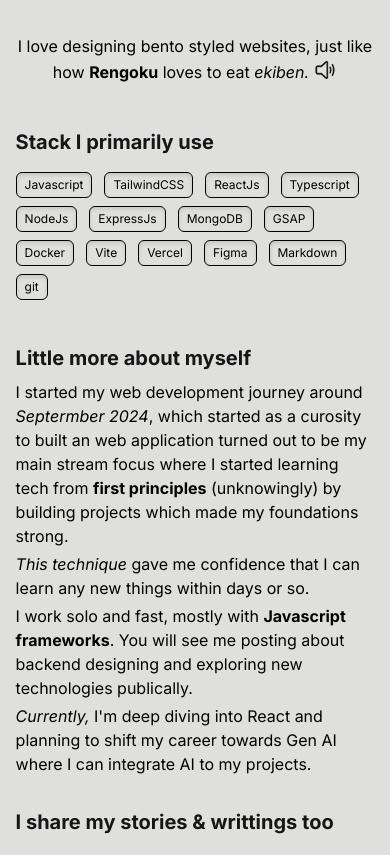
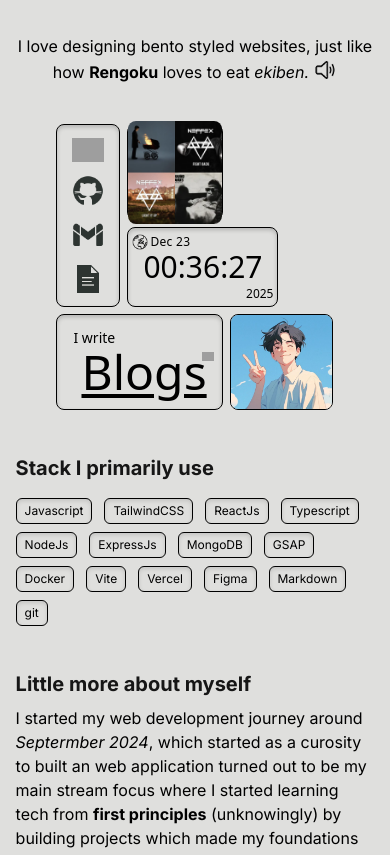
Before and after one commit to DarkkkSoul/portfolio-v3, a React (Vite) app: page / in a window 390 px wide. Shown: the part 2320-3175 px from the top of the page. Built offline with nearby package versions, Linux system fonts and the light colour scheme; grey boxes are pictures that could not be loaded.

Commit message:
bento for mobile

```diff
--- /dev/null
+++ b/src/components/home/SmBento.jsx
@@ -0,0 +1,90 @@
+import React, { useEffect, useState } from 'react'
+import musicArr from '../../arrays/music';
+
+function SmBento() {
+    // time
+    const [time, setTime] = useState();
+    useEffect(() => {
+        const interval = setInterval(() => {
+            setTime(new Date().toTimeString().split(' ')[0]);
+        }, 1000);
+
+        () => clearInterval(interval);
+    }, []);
+
+    const [day, setDay] = useState('');
+    useEffect(() => {
+        const updateDate = () => {
+            const now = new Date();
+            const formatted = now.toLocaleDateString('en-US', {
+                month: 'short',
+                day: 'numeric',
+            });
+            setDay(formatted);
+        };
+        updateDate();
+        const interval = setInterval(updateDate, 86400000);
+        return () => clearInterval(interval);
+    }, []);
+
+    const [year, setYear] = useState();
+    useEffect(() => {
+        const updateYear = () => {
+            const now = new Date();
+            const formatted = now.getFullYear();
+            setYear(formatted);
+        };
+        updateYear();
+        const interval = setInterval(updateYear, 86400000);
+        return () => clearInterval(interval);
+    }, [])
+
+    //music
+    const [music, setMusic] = useState('');
+    let [musicIndex, setMusicIndex] = useState(0);
+    const handleMusic = () => {
+        let next = musicIndex + 1;
+        if (next > musicArr.length - 1) next = 0;
+        setMusicIndex(next);
+        setMusic(musicArr[next]);
+    }
+
+    return (
+        <div className='sm-parent *:border *:inset-shadow-sm/20'>
+
+            <div className='d1 flex flex-col items-center justify-evenly '>
+                <a href="https://www.linkedin.com/in/maheshkgdev/" target='_blank' className='w-8'><img src="/icons/linkedin.png" /></a>
+                <a href="https://github.com/darkkksoul" target='_blank' className='w-8'><img src="/icons/github.png" /></a>
+                <a href="mailto:maheshh.kumar1508@gmail.com" target='_blank' className='w-8'><img src="/icons/gmail.png" /></a>
+                <a href="https://drive.google.com/file/d/1dcbpIeedksKAY6yg8mwrmJIYSmBFc5R9/view?usp=sharing" target='_blank' className='w-7.5'><img src="/icons/resume.png" /></a>
+            </div>
+
+            <div className='d2 flex flex-col justify-center items-center'>
+                <a onClick={handleMusic} href={music} target='_blank'>
+                    <img src="/icons/music.png" className='object-cover rounded-[0.5rem]' />
+                </a>
+            </div>
+
+            <div className="d3 flex items-center justify-center text-3xl font-rubik relative">
+                <div className='absolute flex items-center gap-x-0.5 top-1.5 left-1'>
+                    <img src="/icons/earth.png" className=' w-4 ' />
+                    <div className='text-xs tracking-wide'>{day}</div>
+                </div>
+                {time}
+                <div className='text-xs absolute bottom-1 right-1'>{year}</div>
+            </div>
+
+            <div className='d4 flex flex-col justify-center font-rubik'>
+                <p className='text-sm pl-4'>I write</p>
+                <p className='text-5xl underline underline-offset-4 cursor-pointer pl-6 relative'>Blogs
+                    <img src="/icons/link.png" className='absolute top-1 right-2 w-3' />
+                </p>
+            </div>
+
+            <div className='d5 overflow-hidden'>
+                <img src="/icons/Cute.jpeg" className='w-full h-full object-cover' />
+            </div>
+        </div>
+    )
+}
+export default SmBento
--- a/src/pages/Home.jsx
+++ b/src/pages/Home.jsx
@@ -9,6 +9,7 @@ import Stack from '../components/home/Stack.jsx'
 import Footer from '../components/Footer.jsx'
 import Projects from './Projects.jsx'
 import Blogs from './Blogs.jsx'
+import SmBento from '../components/home/SmBento.jsx'
 
 function Home() {
     return (
@@ -51,6 +52,10 @@ function Home() {
 
             <div className='mt-14 sm:flex justify-center items-center hidden'>
                 <Bento />
+            </div>
+
+            <div className='mt-10 flex justify-center items-center sm:hidden'>
+                <SmBento />
             </div>
 
             <div className='sm:mt-14 mt-11'>
--- a/src/styles/bento.css
+++ b/src/styles/bento.css
@@ -37,3 +37,37 @@
 .div6 {
     grid-area: g6;
 }
+
+.sm-parent {
+    display: grid;
+    grid-template-columns: 4rem 6rem 3rem 3rem;
+    grid-template-rows: 6rem 5rem 6rem;
+    grid-template-areas: 'g1 g2 . .'
+        'g1 g3 g3 .'
+        'g4 g4 g5 g5';
+    gap: 7px;
+}
+
+.sm-parent>div {
+    border-radius: 0.5rem;
+}
+
+.d1 {
+    grid-area: g1;
+}
+
+.d2 {
+    grid-area: g2;
+}
+
+.d3 {
+    grid-area: g3;
+}
+
+.d4 {
+    grid-area: g4;
+}
+
+.d5 {
+    grid-area: g5;
+}
```
